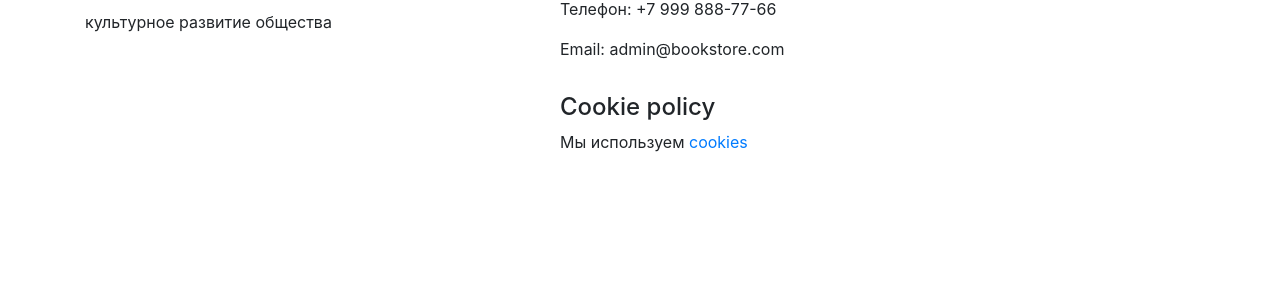
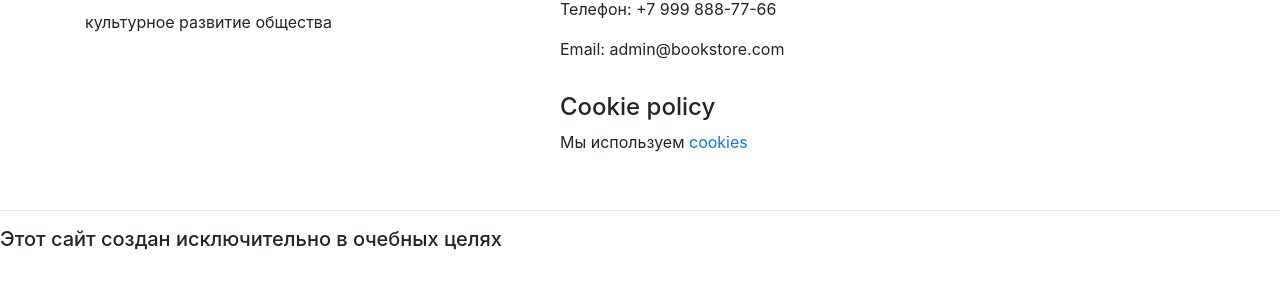
Before and after one commit to paganism/bookstore, a Django app: template bookstore/cart/templates/cart/detail.html in a window 1280 px wide. Shown: the part 395-694 px from the top of the page. Run offline with Django 3.2, Linux system fonts and the light colour scheme; the template is opened without the code that fills it, so the values that code supplies are empty; some libraries are stand-ins or nearby versions.

Commit message:
modified footer

```diff
--- a/bookstore/store/templates/_footer.html
+++ b/bookstore/store/templates/_footer.html
@@ -83,4 +83,6 @@
             </div>
         </div>
     </div>
+    <hr>
+    <h5>Этот сайт создан исключительно в очебных целях</h5>
 </footer>
```
